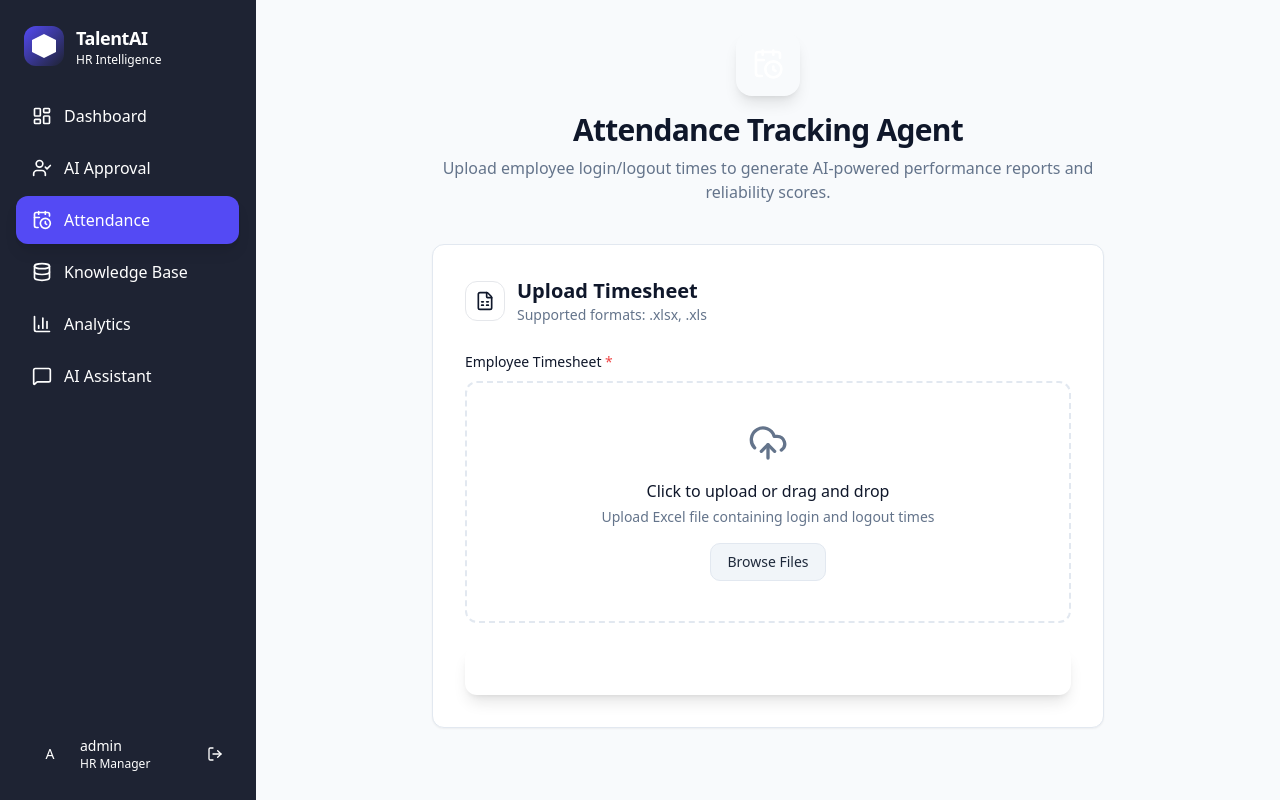
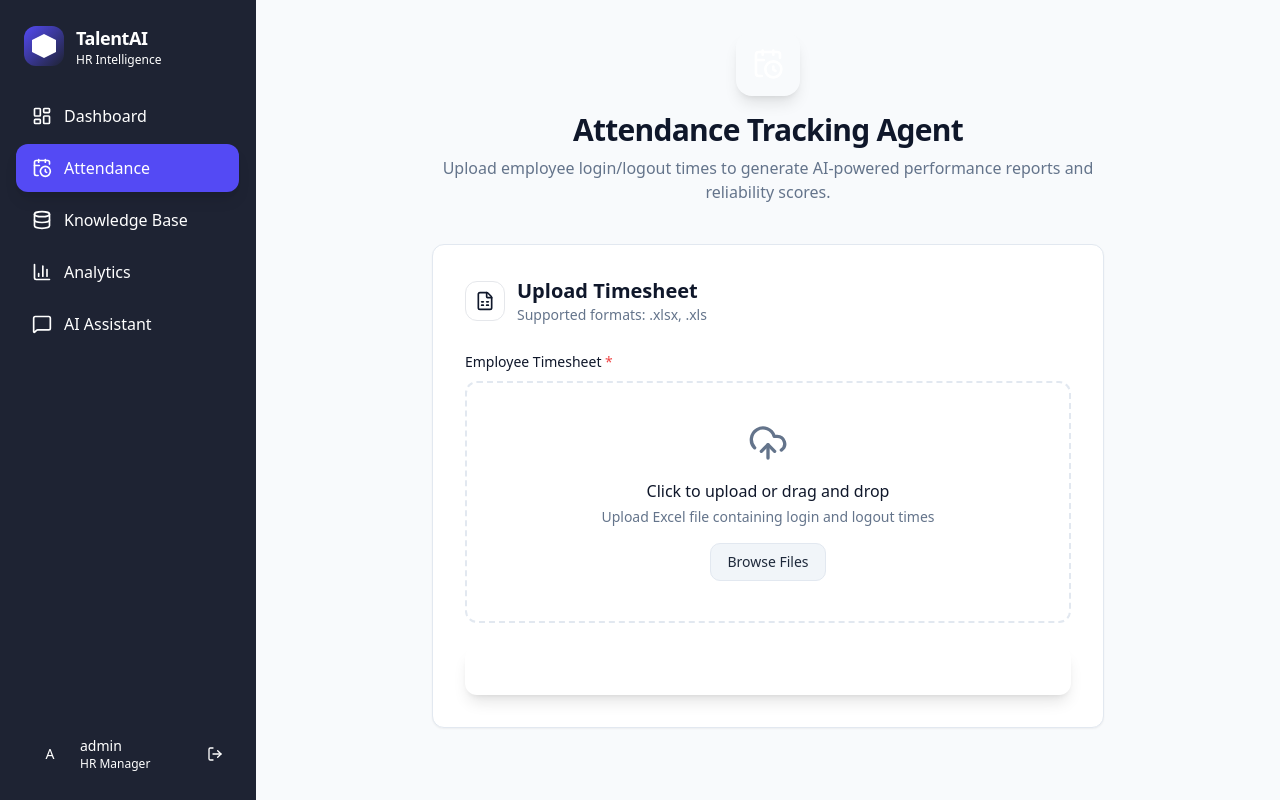
Before and after one commit to toxiccrazy91205-creator/Hr_Management, a Django app: page /attendance/ in a window 1280 px wide. Run offline with Django 4.2, Linux system fonts and the light colour scheme; a user stored in the database is signed in; data comes from the database, SQL or seed files in the repository; some libraries are stand-ins or nearby versions.

Commit message:
first commit

```diff
--- a/core/templates/base.html
+++ b/core/templates/base.html
@@ -121,10 +121,6 @@
               <i data-lucide="layout-dashboard" class="w-5 h-5"></i>
               <span>Dashboard</span>
             </a>
-            <a href="/approval" class="nav-item flex items-center gap-3 px-4 py-3 rounded-lg transition-all duration-200 text-sidebar-foreground/70 hover:bg-sidebar-accent hover:text-sidebar-accent-foreground">
-              <i data-lucide="user-check" class="w-5 h-5"></i>
-              <span>AI Approval</span>
-            </a>
             <a href="{% url 'core:attendance_upload' %}" class="nav-item flex items-center gap-3 px-4 py-3 rounded-lg transition-all duration-200 text-sidebar-foreground/70 hover:bg-sidebar-accent hover:text-sidebar-accent-foreground">
               <i data-lucide="calendar-clock" class="w-5 h-5"></i>
               <span>Attendance</span>
```
